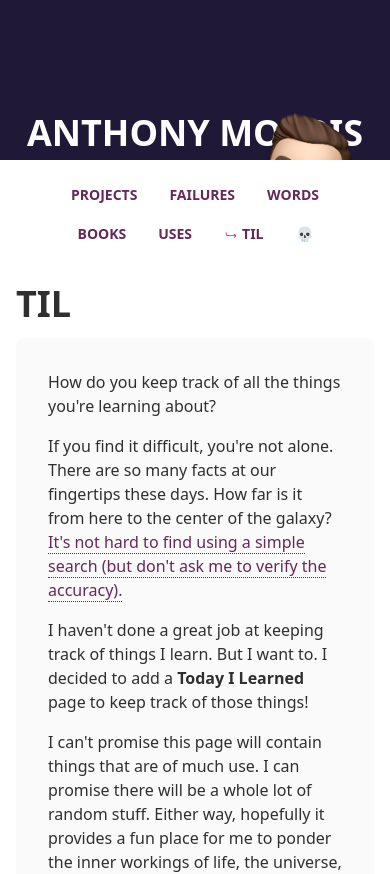
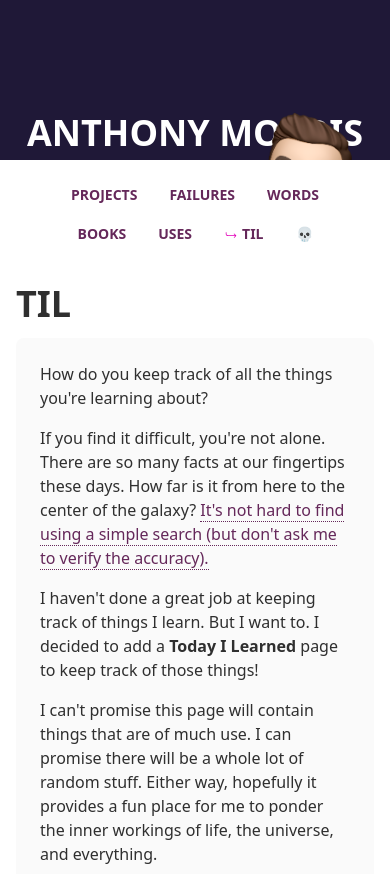
Before and after one commit to amorriscode/anthonymorris.dev, a Next.js app: page /til in a window 390 px wide. Shown: the top 874 px of the page. Built offline with nearby package versions, Linux system fonts and the light colour scheme.

Commit message:
Decrease the page summary padding on mobile

```diff
--- a/components/PageSummary.tsx
+++ b/components/PageSummary.tsx
@@ -2,7 +2,7 @@ function PageSummary({
   children,
 }: React.PropsWithChildren<{}>): React.ReactElement {
   return (
-    <div className="space-y-4 bg-buzz-white bg-opacity-50 rounded-lg rounded-bl-none rounded-br-none border-b-4 border-buzz-green p-8">
+    <div className="space-y-4 bg-buzz-white bg-opacity-50 rounded-lg rounded-bl-none rounded-br-none border-b-4 border-buzz-green p-6 md:p-8">
       {children}
     </div>
   );
```
